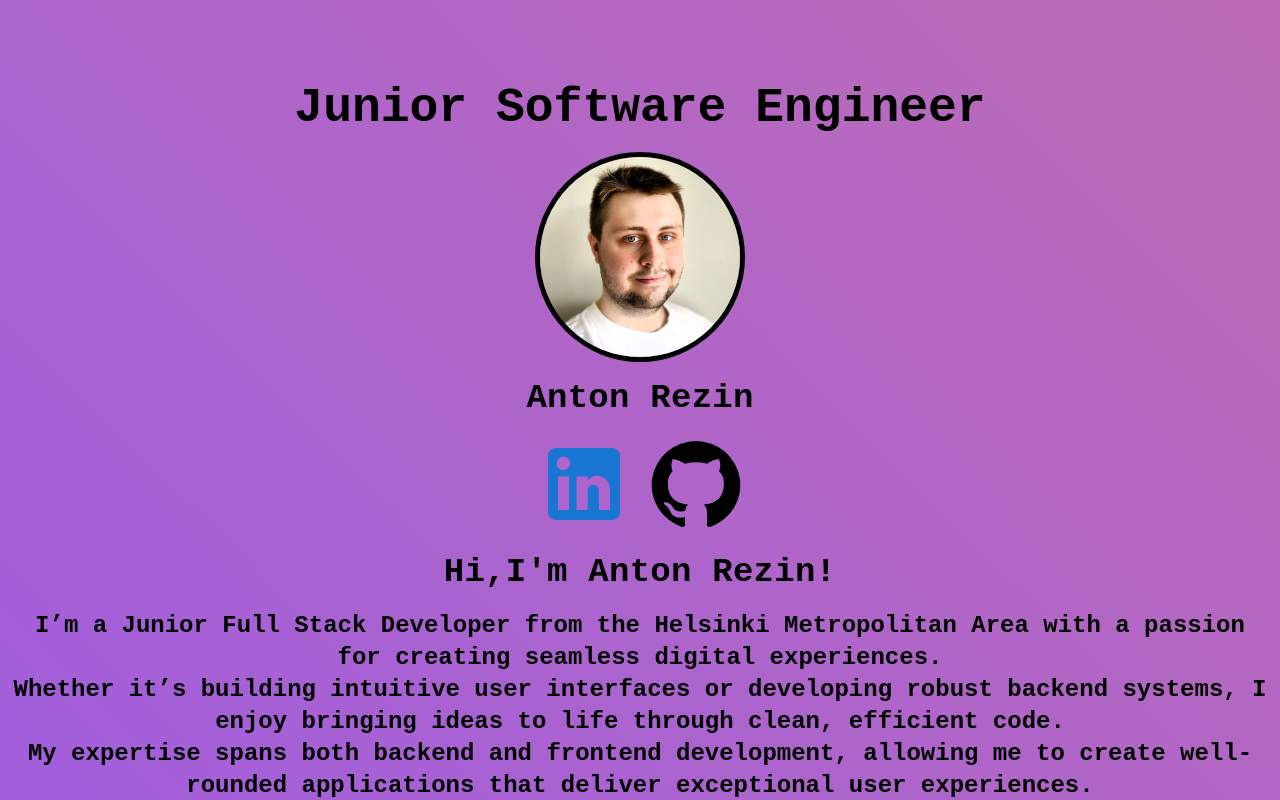
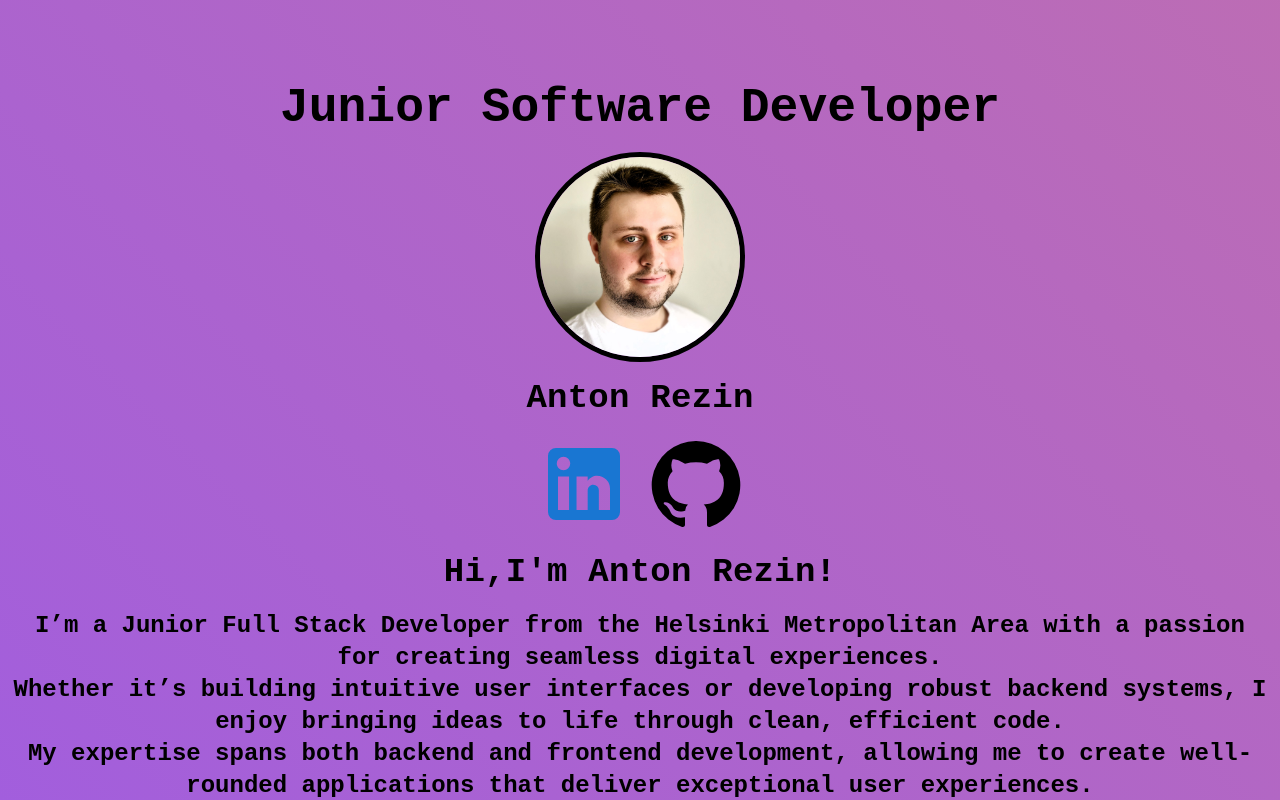
Before and after one commit to antonrezin/PortfolioContactWebsite, a React (Vite) app: page / in a window 1280 px wide. Shown: the top 800 px of the page. Built offline with nearby package versions, Linux system fonts and the light colour scheme.

Commit message:
Small improvement.

```diff
--- a/src/components/Home.jsx
+++ b/src/components/Home.jsx
@@ -20,7 +20,7 @@ function Home() {
         fontWeight={"bold"}
         textAlign={"center"}
       >
-        Junior Software Engineer
+        Junior Software Developer
       </Typography>
 
       <img
```
